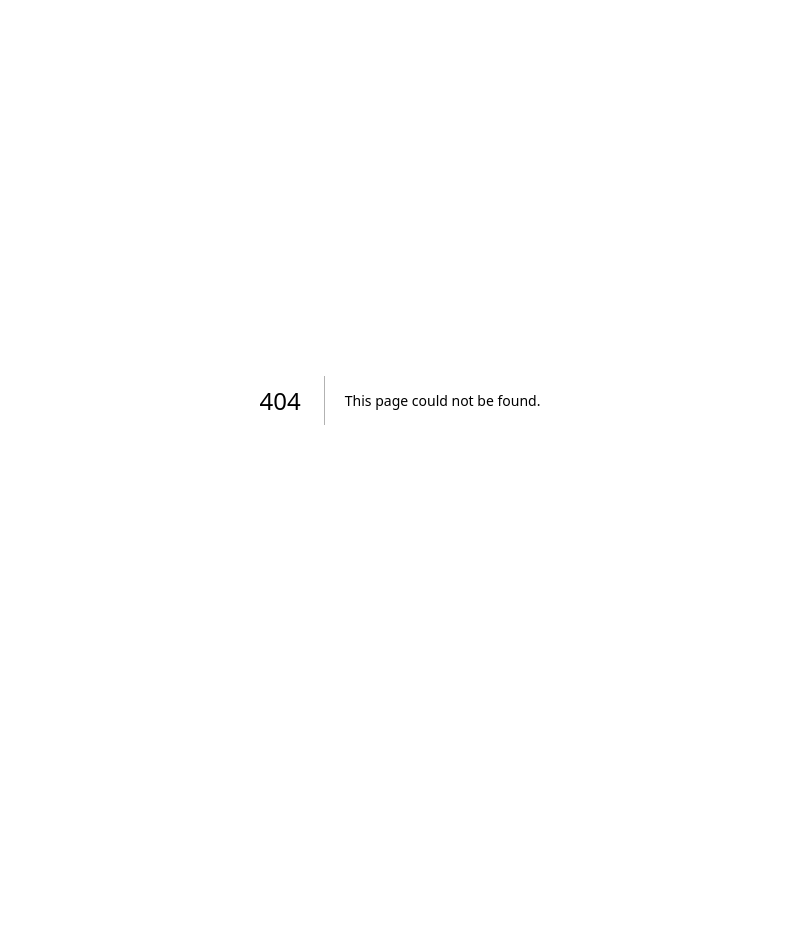
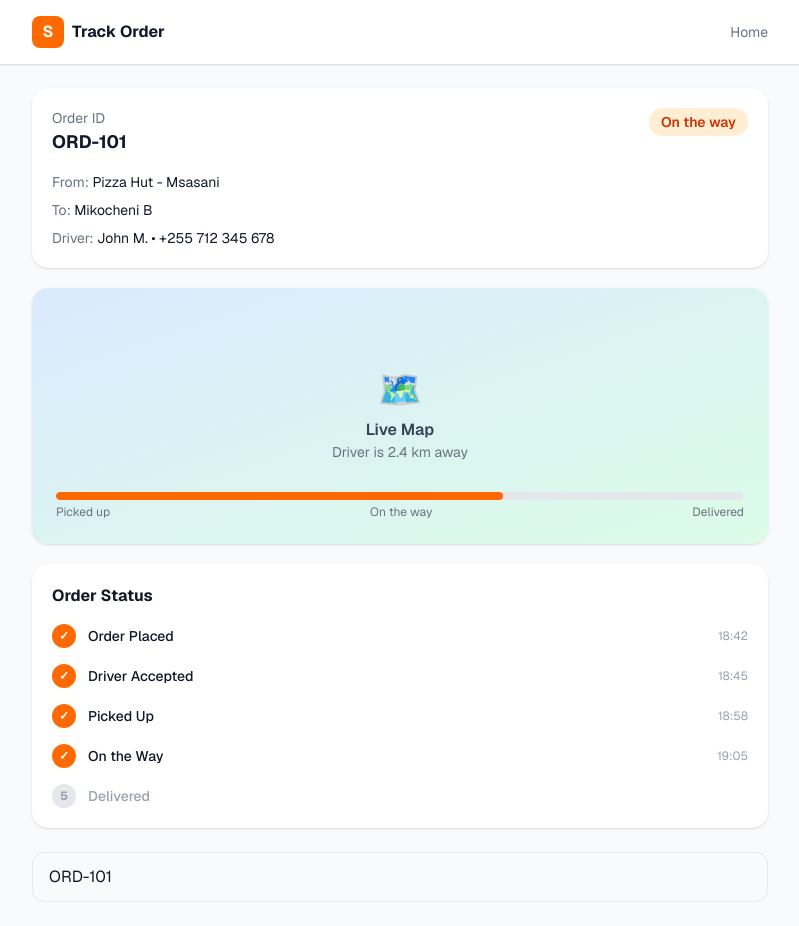
Before and after one commit to fussy0064/delivery-app, a Next.js app: page /track in a window 1280 px wide. Before the commit this address had no page. Shown: the whole page, without its empty margins (240-1039 px from the left). Before the commit the page ends 800 px from the top, so only its background shows below. Built offline with nearby package versions, Linux system fonts and the light colour scheme.

Commit message:
Add Supabase Auth + Live Tracking page

```diff
--- a/src/app/login/page.tsx
+++ b/src/app/login/page.tsx
@@ -2,16 +2,38 @@
 
 import Link from "next/link";
 import { useState } from "react";
+import { useRouter } from "next/navigation";
+import { supabase } from "@/lib/supabase";
 
 export default function LoginPage() {
+  const router = useRouter();
   const [email, setEmail] = useState("");
   const [password, setPassword] = useState("");
   const [role, setRole] = useState<"user" | "driver">("user");
+  const [loading, setLoading] = useState(false);
+  const [error, setError] = useState("");
 
-  const handleSubmit = (e: React.FormEvent) => {
+  const handleSubmit = async (e: React.FormEvent) => {
     e.preventDefault();
-    // Later: connect to real auth
-    alert(`Login as ${role}\nEmail: ${email}`);
+    setLoading(true);
+    setError("");
+
+    const { error } = await supabase.auth.signInWithPassword({
+      email,
+      password,
+    });
+
+    if (error) {
+      setError(error.message);
+      setLoading(false);
+      return;
+    }
+
+    if (role === "driver") {
+      router.push("/driver");
+    } else {
+      router.push("/");
+    }
   };
 
   return (
@@ -28,7 +50,6 @@ export default function LoginPage() {
           <p className="text-gray-500 text-sm mt-1">Login to continue</p>
         </div>
 
-        {/* Role toggle */}
         <div className="flex bg-gray-100 rounded-full p-1 mb-6">
           <button
             type="button"
@@ -51,6 +72,12 @@ export default function LoginPage() {
         </div>
 
         <form onSubmit={handleSubmit} className="space-y-4">
+          {error && (
+            <div className="bg-red-50 text-red-600 text-sm p-3 rounded-xl">
+              {error}
+            </div>
+          )}
+
           <div>
             <label className="block text-sm font-medium text-gray-700 mb-1">
               Email
@@ -81,9 +108,10 @@ export default function LoginPage() {
 
           <button
             type="submit"
-            className="w-full bg-orange-500 text-white font-semibold py-3.5 rounded-xl hover:bg-orange-600 transition"
+            disabled={loading}
+            className="w-full bg-orange-500 text-white font-semibold py-3.5 rounded-xl hover:bg-orange-600 transition disabled:opacity-60"
           >
-            Login
+            {loading ? "Logging in..." : "Login"}
           </button>
         </form>
 
--- a/src/app/register/page.tsx
+++ b/src/app/register/page.tsx
@@ -2,18 +2,50 @@
 
 import Link from "next/link";
 import { useState } from "react";
+import { useRouter } from "next/navigation";
+import { supabase } from "@/lib/supabase";
 
 export default function RegisterPage() {
+  const router = useRouter();
   const [name, setName] = useState("");
   const [email, setEmail] = useState("");
   const [password, setPassword] = useState("");
   const [phone, setPhone] = useState("");
   const [role, setRole] = useState<"user" | "driver">("user");
+  const [loading, setLoading] = useState(false);
+  const [error, setError] = useState("");
+  const [success, setSuccess] = useState("");
 
-  const handleSubmit = (e: React.FormEvent) => {
+  const handleSubmit = async (e: React.FormEvent) => {
     e.preventDefault();
-    // Later: connect to real auth
-    alert(`Registered as ${role}\nName: ${name}\nEmail: ${email}`);
+    setLoading(true);
+    setError("");
+    setSuccess("");
+
+    const { error } = await supabase.auth.signUp({
+      email,
+      password,
+      options: {
+        data: {
+          full_name: name,
+          phone,
+          role,
+        },
+      },
+    });
+
+    if (error) {
+      setError(error.message);
+      setLoading(false);
+      return;
+    }
+
+    setSuccess("Account created! Check your email to confirm, then login.");
+    setLoading(false);
+
+    setTimeout(() => {
+      router.push("/login");
+    }, 2500);
   };
 
   return (
@@ -30,7 +62,6 @@ export default function RegisterPage() {
           <p className="text-gray-500 text-sm mt-1">Join SwiftDeliver today</p>
         </div>
 
-        {/* Role toggle */}
         <div className="flex bg-gray-100 rounded-full p-1 mb-6">
           <button
             type="button"
@@ -53,6 +84,17 @@ export default function RegisterPage() {
         </div>
 
         <form onSubmit={handleSubmit} className="space-y-4">
+          {error && (
+            <div className="bg-red-50 text-red-600 text-sm p-3 rounded-xl">
+              {error}
+            </div>
+          )}
+          {success && (
+            <div className="bg-green-50 text-green-700 text-sm p-3 rounded-xl">
+              {success}
+            </div>
+          )}
+
           <div>
             <label className="block text-sm font-medium text-gray-700 mb-1">
               Full Name
@@ -112,9 +154,10 @@ export default function RegisterPage() {
 
           <button
             type="submit"
-            className="w-full bg-orange-500 text-white font-semibold py-3.5 rounded-xl hover:bg-orange-600 transition"
+            disabled={loading}
+            className="w-full bg-orange-500 text-white font-semibold py-3.5 rounded-xl hover:bg-orange-600 transition disabled:opacity-60"
           >
-            Create Account
+            {loading ? "Creating..." : "Create Account"}
           </button>
         </form>
 
--- /dev/null
+++ b/src/app/track/page.tsx
@@ -0,0 +1,133 @@
+"use client";
+
+import Link from "next/link";
+import { useState } from "react";
+
+export default function TrackPage() {
+  const [orderId, setOrderId] = useState("ORD-101");
+  const [status] = useState("On the way");
+
+  // Mock driver location progress (0-100)
+  const progress = 65;
+
+  return (
+    <div className="min-h-screen bg-gray-50">
+      {/* Header */}
+      <header className="bg-white shadow-sm sticky top-0 z-10">
+        <div className="max-w-3xl mx-auto px-4 py-4 flex items-center justify-between">
+          <Link href="/" className="flex items-center gap-2">
+            <div className="w-8 h-8 bg-orange-500 rounded-lg flex items-center justify-center text-white font-bold">
+              S
+            </div>
+            <span className="font-bold text-gray-900">Track Order</span>
+          </Link>
+          <Link href="/" className="text-sm text-gray-500 hover:text-orange-500">
+            Home
+          </Link>
+        </div>
+      </header>
+
+      <main className="max-w-3xl mx-auto px-4 py-6">
+        {/* Order Info */}
+        <div className="bg-white rounded-2xl shadow-sm p-5 mb-5">
+          <div className="flex justify-between items-start mb-4">
+            <div>
+              <p className="text-sm text-gray-500">Order ID</p>
+              <p className="font-bold text-lg">{orderId}</p>
+            </div>
+            <span className="bg-orange-100 text-orange-700 text-sm font-semibold px-3 py-1 rounded-full">
+              {status}
+            </span>
+          </div>
+
+          <div className="space-y-2 text-sm">
+            <p>
+              <span className="text-gray-500">From:</span> Pizza Hut - Msasani
+            </p>
+            <p>
+              <span className="text-gray-500">To:</span> Mikocheni B
+            </p>
+            <p>
+              <span className="text-gray-500">Driver:</span> John M. • +255 712 345 678
+            </p>
+          </div>
+        </div>
+
+        {/* Simple Map Placeholder */}
+        <div className="bg-white rounded-2xl shadow-sm overflow-hidden mb-5">
+          <div className="h-64 bg-gradient-to-br from-blue-100 to-green-100 relative flex items-center justify-center">
+            <div className="text-center">
+              <div className="text-4xl mb-2">🗺️</div>
+              <p className="font-semibold text-gray-700">Live Map</p>
+              <p className="text-sm text-gray-500">Driver is 2.4 km away</p>
+            </div>
+
+            {/* Fake route line */}
+            <div className="absolute bottom-6 left-6 right-6">
+              <div className="h-2 bg-gray-200 rounded-full overflow-hidden">
+                <div
+                  className="h-full bg-orange-500 rounded-full transition-all"
+                  style={{ width: `${progress}%` }}
+                />
+              </div>
+              <div className="flex justify-between text-xs text-gray-500 mt-1">
+                <span>Picked up</span>
+                <span>On the way</span>
+                <span>Delivered</span>
+              </div>
+            </div>
+          </div>
+        </div>
+
+        {/* Status Steps */}
+        <div className="bg-white rounded-2xl shadow-sm p-5">
+          <h3 className="font-bold mb-4">Order Status</h3>
+          <div className="space-y-4">
+            {[
+              { label: "Order Placed", done: true, time: "18:42" },
+              { label: "Driver Accepted", done: true, time: "18:45" },
+              { label: "Picked Up", done: true, time: "18:58" },
+              { label: "On the Way", done: true, time: "19:05" },
+              { label: "Delivered", done: false, time: "" },
+            ].map((step, i) => (
+              <div key={i} className="flex items-center gap-3">
+                <div
+                  className={`w-6 h-6 rounded-full flex items-center justify-center text-xs font-bold ${
+                    step.done
+                      ? "bg-orange-500 text-white"
+                      : "bg-gray-200 text-gray-400"
+                  }`}
+                >
+                  {step.done ? "✓" : i + 1}
+                </div>
+                <div className="flex-1">
+                  <p
+                    className={`text-sm font-medium ${
+                      step.done ? "text-gray-900" : "text-gray-400"
+                    }`}
+                  >
+                    {step.label}
+                  </p>
+                </div>
+                {step.time && (
+                  <span className="text-xs text-gray-400">{step.time}</span>
+                )}
+              </div>
+            ))}
+          </div>
+        </div>
+
+        {/* Search another order */}
+        <div className="mt-6">
+          <input
+            type="text"
+            value={orderId}
+            onChange={(e) => setOrderId(e.target.value)}
+            placeholder="Enter Order ID to track"
+            className="w-full border border-gray-200 rounded-xl px-4 py-3 focus:outline-none focus:ring-2 focus:ring-orange-400"
+          />
+        </div>
+      </main>
+    </div>
+  );
+}
--- /dev/null
+++ b/src/lib/supabase.ts
@@ -0,0 +1,6 @@
+import { createClient } from "@supabase/supabase-js";
+
+const supabaseUrl = process.env.NEXT_PUBLIC_SUPABASE_URL!;
+const supabaseAnonKey = process.env.NEXT_PUBLIC_SUPABASE_ANON_KEY!;
+
+export const supabase = createClient(supabaseUrl, supabaseAnonKey);
```
Also changed, not shown: 1 other file (tests, documents, lock files or other folders).
